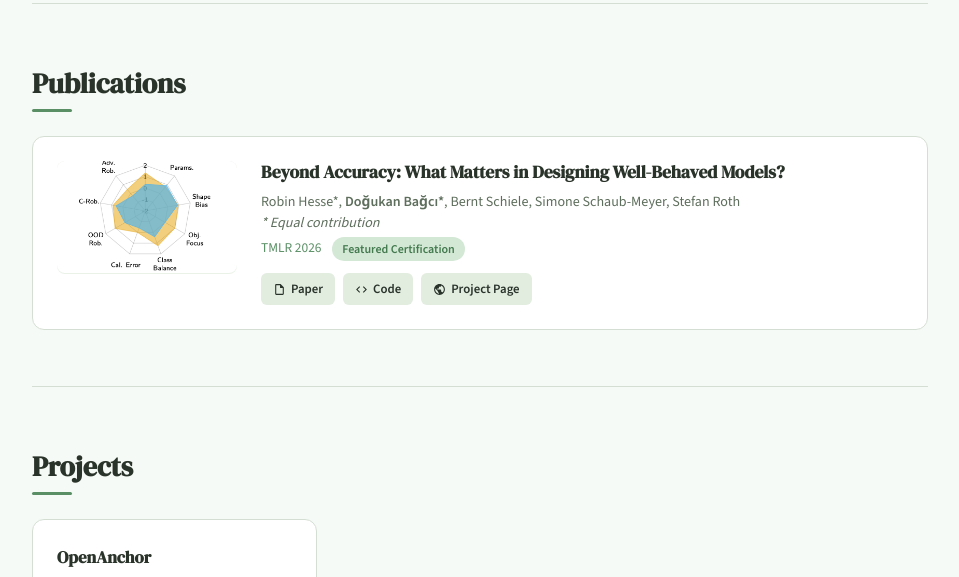
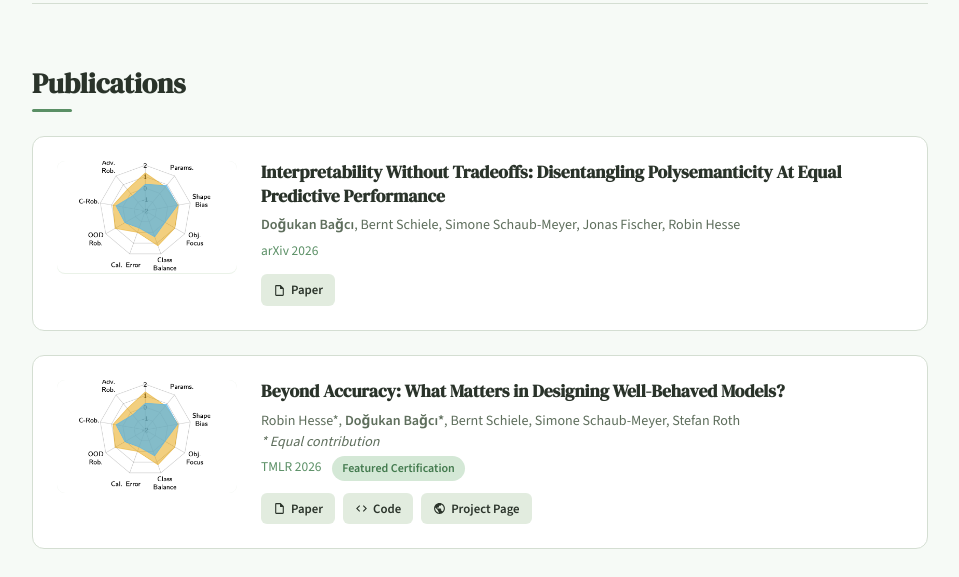
Before and after one commit to DogukanBG/DogukanBG.github.io, a plain HTML site: page index.html in a window 1280 px wide. Shown: the part 1127-1704 px from the top of the page, without its empty margins (160-1119 px from the left). Drawn offline with nearby package versions, Linux system fonts and the light colour scheme.

Commit message:
Update index.html

```diff
--- a/index.html
+++ b/index.html
@@ -421,11 +421,29 @@
         <img src="images/beyond-accuracy-teaser.png" alt="Beyond Accuracy teaser">
       </div>
       <div class="pub-info">
+        <h3>Interpretability Without Tradeoffs: Disentangling Polysemanticity At Equal Predictive Performance</h3>
+        <div class="pub-authors"><strong>Doğukan Bağcı</strong>, Bernt Schiele, Simone Schaub-Meyer, Jonas Fischer, Robin Hesse</div>
+        <div class="pub-venue">arXiv 2026</div>
+        <div class="pub-links">
+          <a href="https://arxiv.org/abs/2605.31304" class="pub-link">
+            <svg viewBox="0 0 24 24"><path d="M14 2H6c-1.1 0-2 .9-2 2v16c0 1.1.9 2 2 2h12c1.1 0 2-.9 2-2V8l-6-6Zm4 18H6V4h7v5h5v11Z"/></svg>
+            Paper
+          </a>
+        </div>
+      </div>
+    </div>
+
+    <div class="pub-card">
+      <div class="pub-img-placeholder">
+        <!-- Replace with: <img src="beyond-accuracy-teaser.png" alt="Beyond Accuracy teaser"> -->
+        <img src="images/beyond-accuracy-teaser.png" alt="Beyond Accuracy teaser">
+      </div>
+      <div class="pub-info">
         <h3>Beyond Accuracy: What Matters in Designing Well-Behaved Models?</h3>
         <div class="pub-authors">Robin Hesse*, <strong>Doğukan Bağcı*</strong>, Bernt Schiele, Simone Schaub-Meyer, Stefan Roth<br><em>* Equal contribution</em></div>
         <div class="pub-venue">TMLR 2026 <span class="pub-badge">Featured Certification</span></div>
         <div class="pub-links">
-          <a href="#" class="pub-link">
+          <a href="https://arxiv.org/abs/2503.17110" class="pub-link">
             <svg viewBox="0 0 24 24"><path d="M14 2H6c-1.1 0-2 .9-2 2v16c0 1.1.9 2 2 2h12c1.1 0 2-.9 2-2V8l-6-6Zm4 18H6V4h7v5h5v11Z"/></svg>
             Paper
           </a>
```
